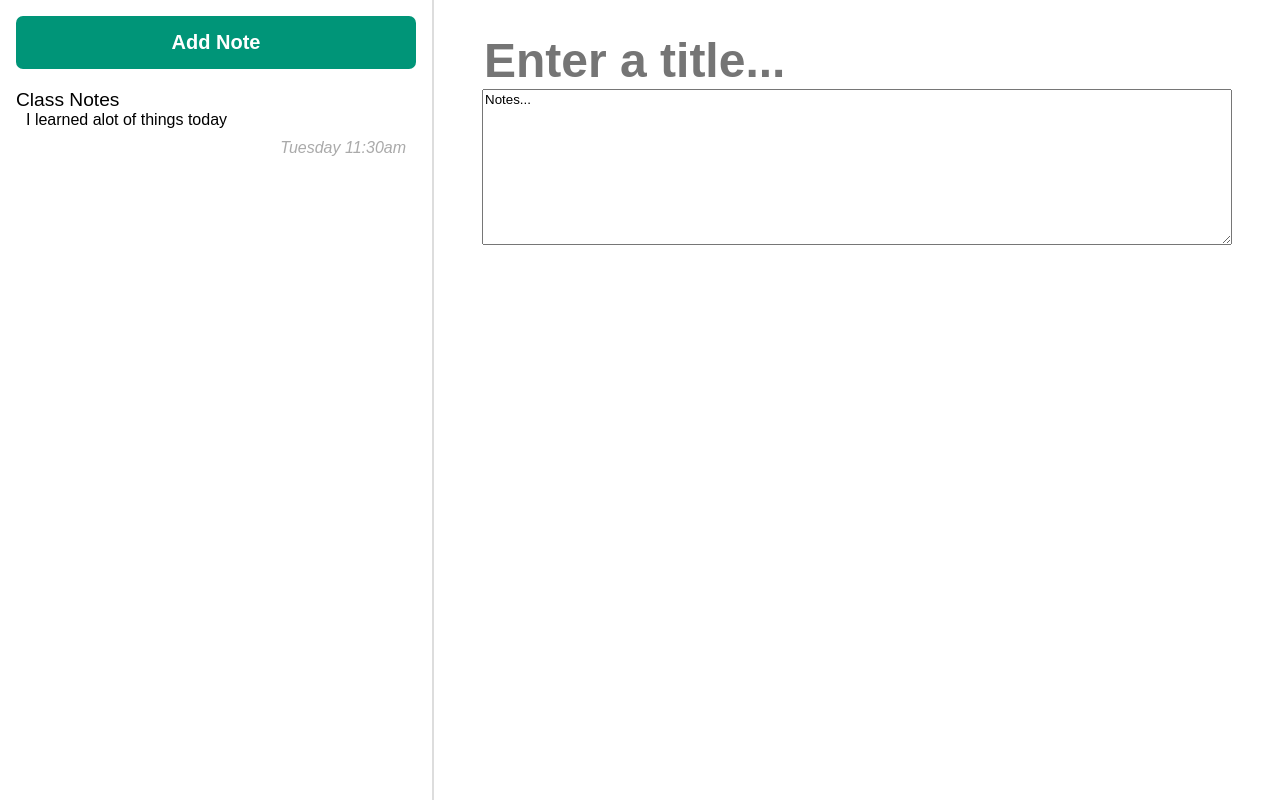
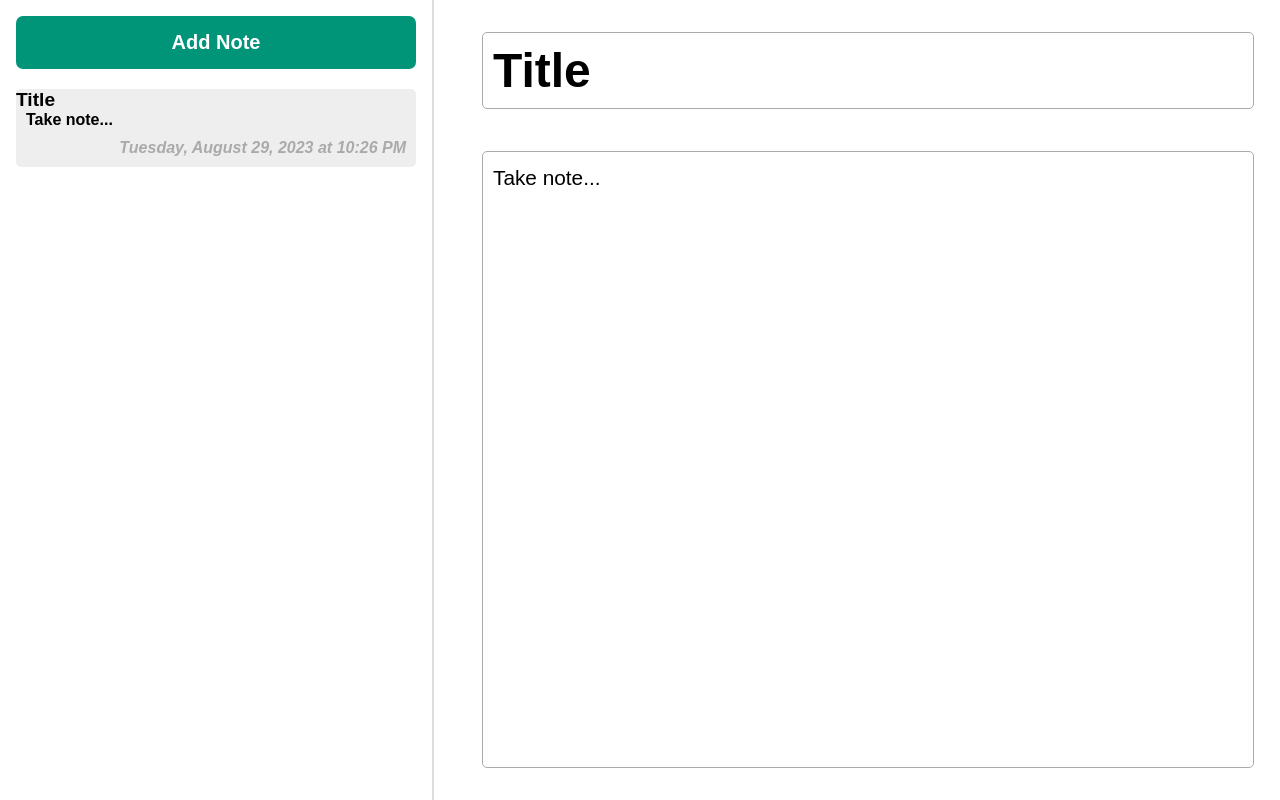
Before and after one commit to aaron-jackson/notes-app, a plain HTML site: page index.html in a window 1280 px wide. Both pictures are taken after a click on the button "Add Note". Drawn offline with Linux system fonts and the light colour scheme.

Commit message:
Fixing bugs and css changes

```diff
--- a/css/main.css
+++ b/css/main.css
@@ -85,9 +85,11 @@ body {
 }
 
 .notes_title, .notes_body {
-    border: none;
+    border: 1px solid var(--grey0);
+    border-radius: 5px;
     outline: none;
     width: 100%;
+    padding: 10px;
 }
 
 .notes_title {
--- a/index.html
+++ b/index.html
@@ -11,6 +11,7 @@
     <div class="notes" id="app">
         <div class="notes_sidebar">
             <button class="notes_add" type="button">Add Note</button>
+            <h4>*Double click to delete an item</h4>
             <div class="notes_list">
                 <div class="notes_list_item notes_list-item-selected"></div>
                     <div class="notes_small-title">Class Notes</div>
@@ -20,7 +21,7 @@
         </div>
       <!-- Sidebar -->
         <div class="notes_preview">
-            <input type="text" class="notes_title" placeholder="Enter a title...">
+            <input type="text" class="notes_title" placeholder="Note Title...">
             <textarea cols="30" rows="10" class="notes-body">Notes...</textarea>
         </div>
         <!-- Preview -->
--- a/js/app.js
+++ b/js/app.js
@@ -1,5 +1,5 @@
-import NotesView from "./notesView.js";
-import NotesAPI from "./notesAPI.js";
+import NotesView from "/js/notesView.js";
+import NotesAPI from "/js/notesAPI.js";
 
 export default class App {
     constructor(root) {
@@ -38,7 +38,7 @@ export default class App {
             },
             onNoteAdd: () => {
                 const newNote = {
-                    title: "New Note",
+                    title: "Title",
                     body: "Take note..."
                 };
 
--- a/js/main.js
+++ b/js/main.js
@@ -1,4 +1,4 @@
-import App from "./js/app.js";
+import App from "/js/app.js";
 
 const root = document.getElementById("app");
 const app = new App(root);
--- a/js/notesView.js
+++ b/js/notesView.js
@@ -48,7 +48,7 @@ export default class NotesView {
                     ${body.length > MAX_BODY_LENGTH ? "..." : ""}
                 </div>
                 <div class="notes_small-updated">
-                    ${updated.toLocalString(undefined, {dateStyle: "full", timeStyle: "short"})}
+                    ${updated.toLocaleString(undefined, {dateStyle: "full", timeStyle: "short"})}
                 </div>
             </div>
         `
@@ -60,7 +60,7 @@ export default class NotesView {
 
         for (const note of notes) {
             const html = this._createListItemHTML(note.id, note.title, note.body, new Date(note.updated));
-            notesListContainer.inserAdjacentHTML("beforeend", html);
+            notesListContainer.insertAdjacentHTML("beforeend", html);
         }
 
         notesListContainer.querySelectorAll(".notes_list-item").forEach(noteListItem => {
@@ -80,13 +80,13 @@ export default class NotesView {
 
     updateActiveNote(note) {
         this.root.querySelector(".notes_title").value = note.title;
-        this.root.querySelector(".note_body").value = note.body;
+        this.root.querySelector(".notes_body").value = note.body;
 
         this.root.querySelectorAll(".note_list-item").forEach(noteListItem => {
             noteListItem.classList.remove("notes_list-item-selected");
         })
 
-        this.root.querySelector(`.note_list-item[data-note-id="${note.id}"]`).classList.add("notes_list-item-selected");
+        this.root.querySelector(`.notes_list-item[data-note-id="${note.id}"]`).classList.add("notes_list-item-selected");
     }
 
     updateNotePreviewVisibility(visible) {
```
